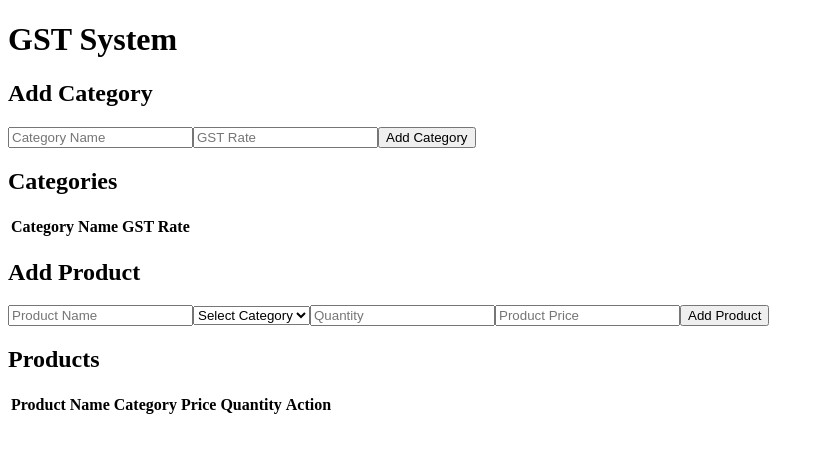
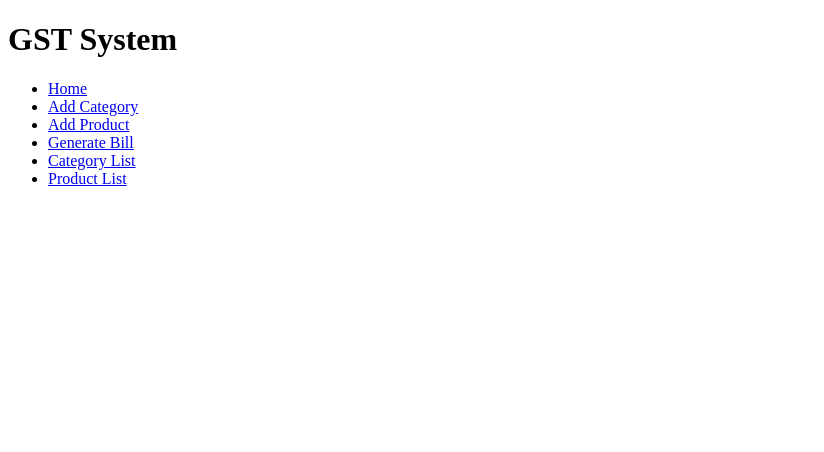
Before and after one commit to Anju272santhosh/GstBillGenarator, a React (Vite) app: page / in a window 1280 px wide. Shown: the top 452 px of the page, without its empty margins (0-824 px from the left). Built offline with nearby package versions, Linux system fonts and the light colour scheme.

Commit message:
feat(App): Updated with Navigation

```diff
--- a/src/App.jsx
+++ b/src/App.jsx
@@ -1,9 +1,11 @@
+import { BrowserRouter as Router, Routes, Route, Link } from 'react-router-dom';
 import React, { useState, useEffect } from 'react';
 import CategoryForm from './CategoryForm';
 import ProductForm from './ProductForm';
 import CategoryList from './CategoryList';
-import ProductList from './ProductList'; // Import ProductList component
+import ProductList from './ProductList';
 import GSTForm from './GstForm';
+import Bill from './Bill';
 
 const App = () => {
   const [categories, setCategories] = useState(() => {
@@ -36,27 +38,59 @@ const App = () => {
   }, [products]);
 
   return (
-    <div>
-      <h1>GST System</h1>
+    <Router>
+      <div>
+        <h1>GST System</h1>
 
-      {/* Category Form to add a new category */}
-      <h2>Add Category</h2>
-      <CategoryForm addCategory={addCategory} />
+        {/* Navigation bar */}
+        <nav>
+          <ul>
+            <li>
+              <Link to="/">Home</Link>
+            </li>
+            <li>
+              <Link to="/add-category">Add Category</Link>
+            </li>
+            <li>
+              <Link to="/add-product">Add Product</Link>
+            </li>
+            <li>
+              <Link to="/generate-bill">Generate Bill</Link>
+            </li>
+            <li>
+              <Link to="/category-list">Category List</Link>
+            </li>
+            <li>
+              <Link to="/product-list">Product List</Link>
+            </li>
+          </ul>
+        </nav>
 
-      {/* Display Categories */}
-      <h2>Categories</h2>
-      <CategoryList categories={categories} />
-
-      {/* Product Form to add a new product */}
-      <h2>Add Product</h2>
-      <ProductForm categories={categories} addProduct={addProduct} />
-
-      {/* Display Products */}
-      <h2>Products</h2>
-      <ProductList products={products} /> {/* Render ProductList component here */}
-
-      {/* Other components or sections */}
-    </div>
+        {/* Routes */}
+        <Routes>
+          <Route
+            path="/add-category"
+            element={<CategoryForm addCategory={addCategory} />}
+          />
+          <Route
+            path="/add-product"
+            element={<ProductForm categories={categories} addProduct={addProduct} />}
+          />
+          <Route
+            path="/generate-bill"
+            element={<Bill products={products} />}
+          />
+          <Route
+            path="/category-list"
+            element={<CategoryList categories={categories} />}
+          />
+          <Route
+            path="/product-list"
+            element={<ProductList products={products} />}
+          />
+        </Routes>
+      </div>
+    </Router>
   );
 };
 
```
